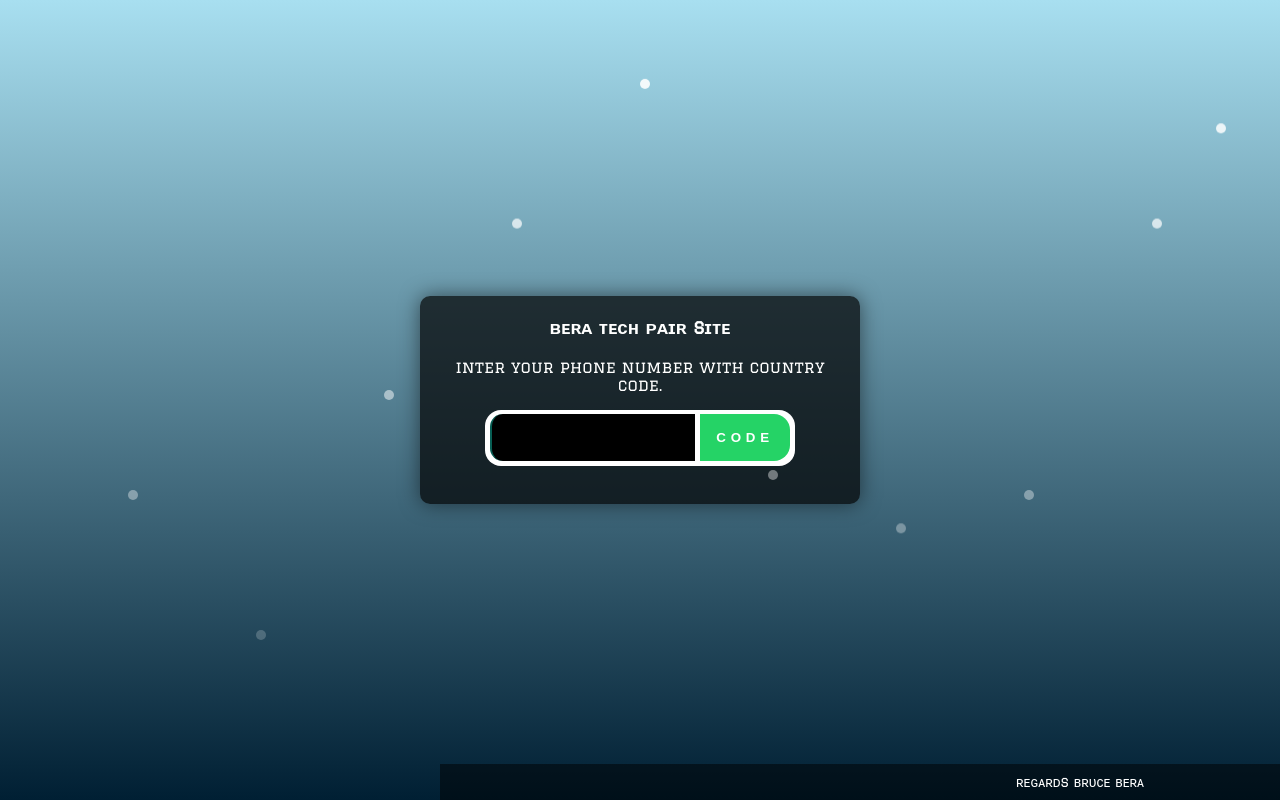
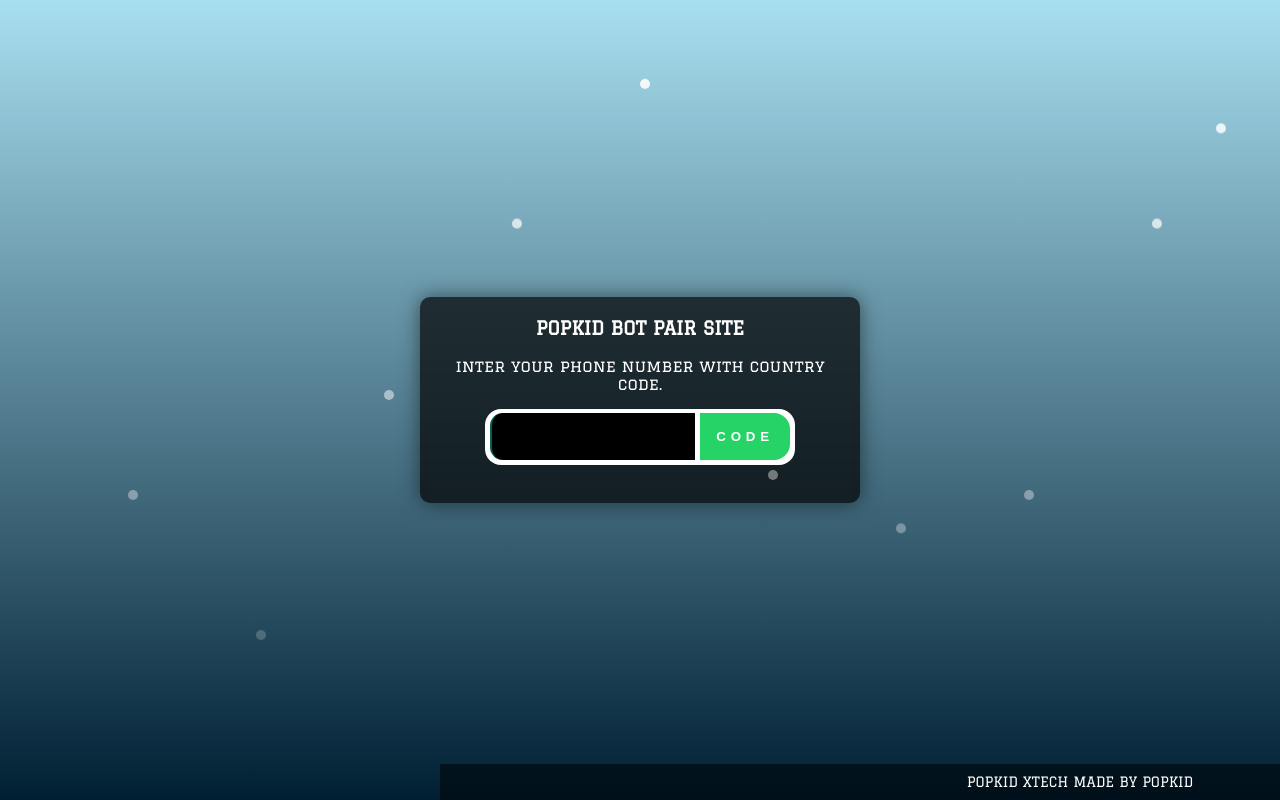
Before and after one commit to Popkiddevs/DOLLAR, a website: page index.html in a window 1280 px wide. Drawn offline with nearby package versions, Linux system fonts and the light colour scheme.

Commit message:
⭕POP KID⭕

```diff
--- a/index.html
+++ b/index.html
@@ -4,16 +4,16 @@
   <meta charset="UTF-8">
   <meta http-equiv="X-UA-Compatible" content="IE=edge">
   <meta name="viewport" content="width=device-width, initial-scale=1.0">
-  <meta property="og:title" content="ᴊᴏᴇʟ xᴍᴅ ᴠ¹⁰">
-  <meta property="og:description" content="ραιя-¢σ∂є ℓιηкєя ƒσя ʝσєℓ-χ∂ ωнαтѕαρρ вσт.">
+  <meta property="og:title" content="ᴘᴏᴘᴋɪᴅ xᴛᴇᴄʜ ʙᴏᴛ">
+  <meta property="og:description" content="ᴘᴀɪʀ ᴄᴏᴅᴇ ʟɪɴᴋs ғᴏʀ ᴘᴏᴘᴋɪᴅ ωнαтѕαρρ вσт.">
   <meta property="og:type" content="website">
-  <meta property="og:url" content="https://github.com/DEVELOPER-BERA/decoy">
+  <meta property="og:url" content="https://github.com/Popkiddevs/POPKID-XTECH">
   <meta property="og:image" content="https://avatars.githubusercontent.com/u/162905644?v=4">
   <meta property="og:image:width" content="1200">
   <meta property="og:image:height" content="630">
   <meta name="twitter:card" content="summary_large_image">
-  <meta name="twitter:title" content="ʙᴇʀᴀ ᴛᴇᴄʜ ᴘᴀɪʀ ᴄᴏᴅᴇ">
-  <meta name="twitter:description" content="ραιя-¢σ∂є ℓιηкєя ƒσя ʝσєℓ-χ∂ ωнαтѕαρρ вσт.">
+  <meta name="twitter:title" content="ᴘᴏᴘᴋɪᴅ xᴛᴇᴄʜ ραιя ¢σ∂є">
+  <meta name="twitter:description" content="ραιя-¢σ∂є ℓιηкєя ƒσя ᴘᴏᴘᴋɪᴅ xᴛᴇᴄʜ ωнαтѕαρρ вσт.">
   <meta name="twitter:image" content="https://avatars.githubusercontent.com/u/162905644?v=4">
   <link rel="shortcut icon" href="" type="image/x-icon">
   <link href="https://fonts.googleapis.com/css2?family=Graduate&display=swap" rel="stylesheet">
@@ -175,7 +175,7 @@
   <div class="snowflake"></div>
 
   <div class="container">
-    <h3>ʙᴇʀᴀ ᴛᴇᴄʜ ᴘᴀɪʀ sɪᴛᴇ</h3>
+    <h3>POPKID BOT PAIR SITE</h3>
     <p>inter your phone number with country code.</p>
     <div class="input-container">
       <input placeholder="" type="number" id="number" name="">
@@ -186,7 +186,7 @@
     </div>
 
   <footer>
-    ʀᴇɢᴀʀᴅs ʙʀᴜᴄᴇ ʙᴇʀᴀ<span id=""></span>
+    POPKID XTECH MADE BY POPKID<span id=""></span>
   </footer>
     <br>
     <main id="pair"></main>
```
